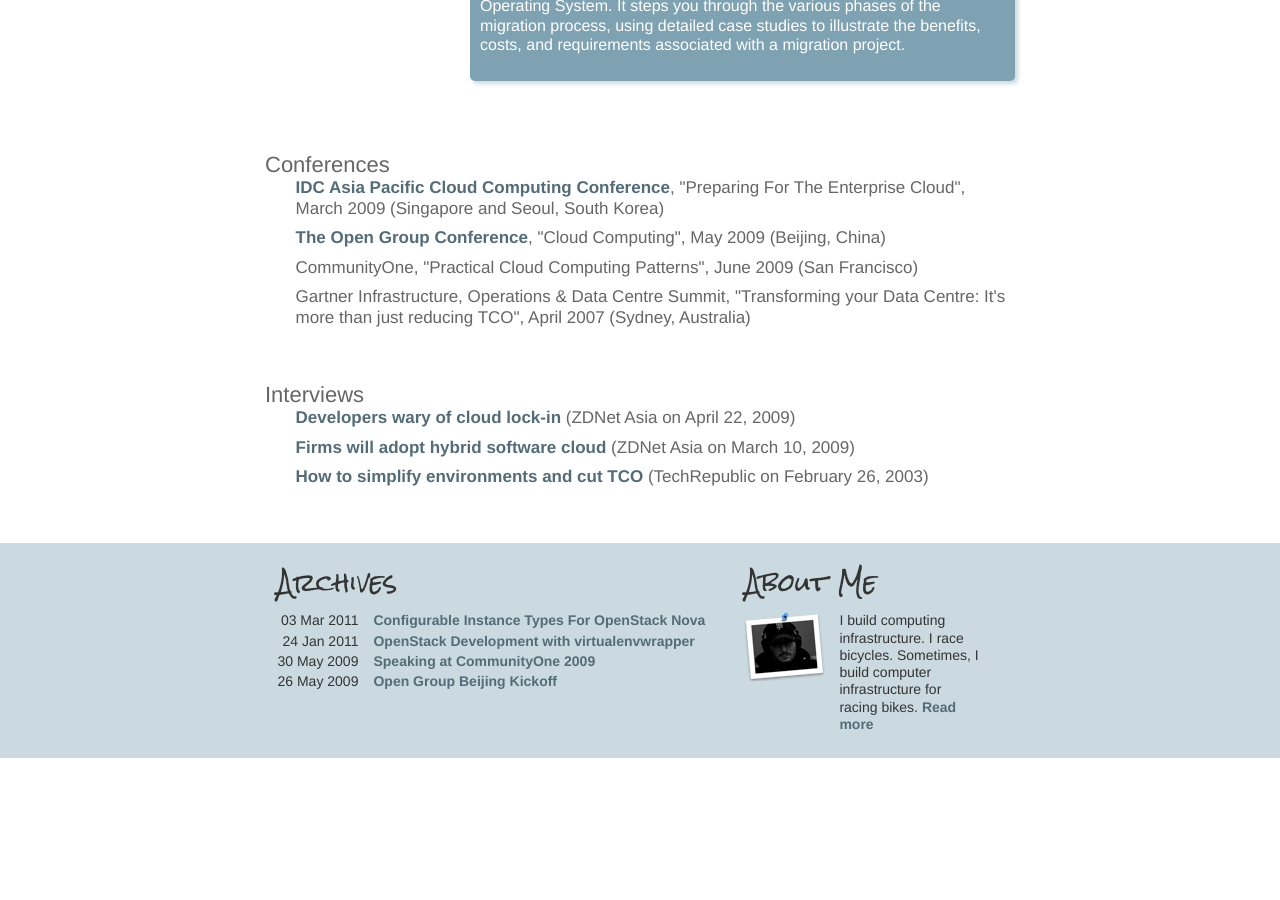
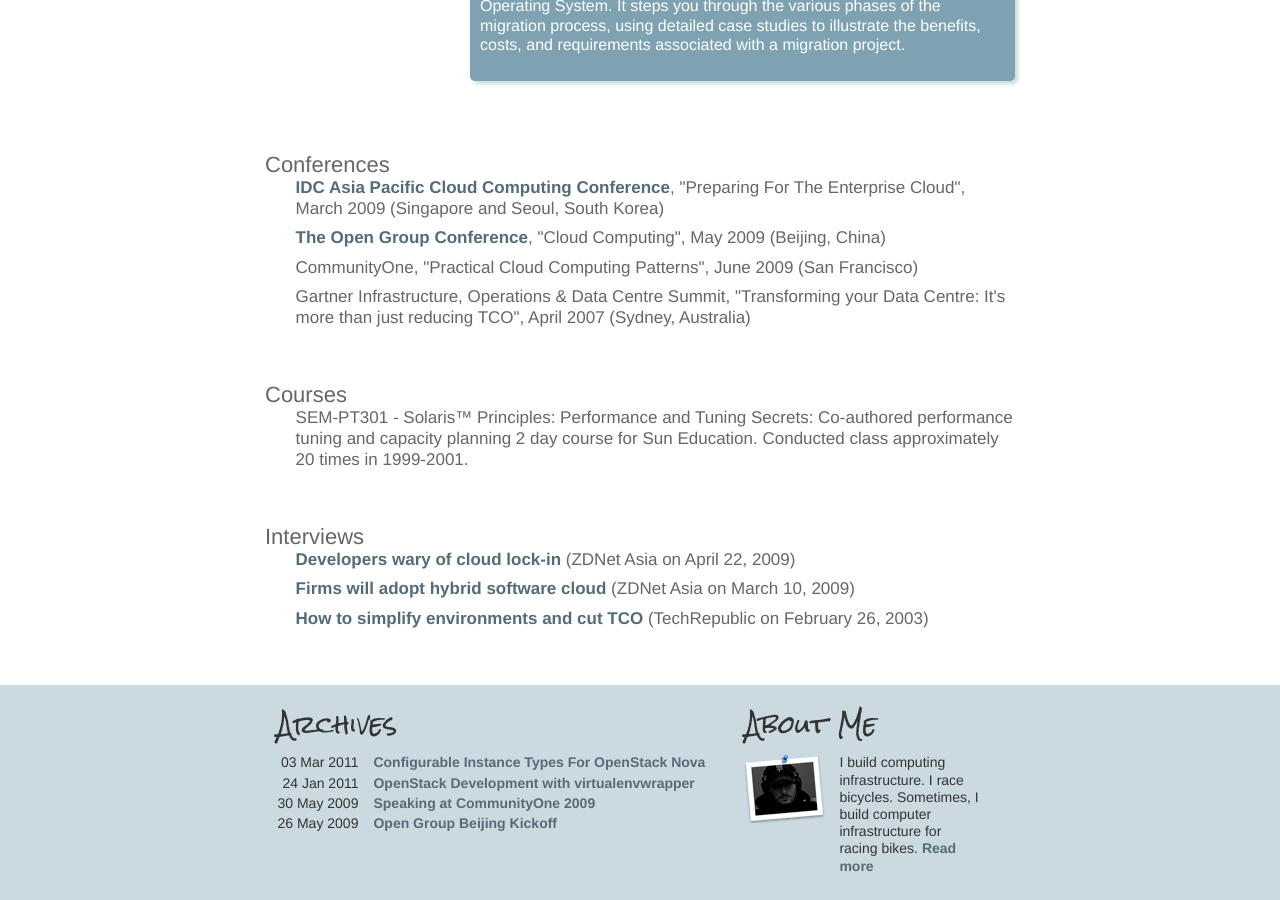
Before and after one commit to slashk/slashk.github.com, a Jekyll site: the page built from books.html, in a window 1280 px wide and 900 px high, scrolled down 702 px. Built offline with Jekyll 4.4.1, drawn with Linux system fonts in a browser that asks for light colours; Markdown is read by kramdown in place of the engine named in the settings; before the commit the page ends 1460 px from its top, so only the background shows below that.

Commit message:
added sun course

```diff
--- a/books.html
+++ b/books.html
@@ -49,6 +49,13 @@
 </div>
 
 <div class="projects_container">
+<h4>Courses</h4>
+<ul>
+  <li>SEM-PT301 - Solaris&trade; Principles: Performance and Tuning Secrets: Co-authored performance tuning and capacity planning 2 day course for Sun Education. Conducted class approximately 20 times in 1999-2001.  </li>
+</ul>
+</div>
+
+<div class="projects_container">
 <h4>Interviews</h4>
 <ul>
   <li><a href="http://www.zdnetasia.com/developers-wary-of-cloud-lock-in-62053471.htm
```
